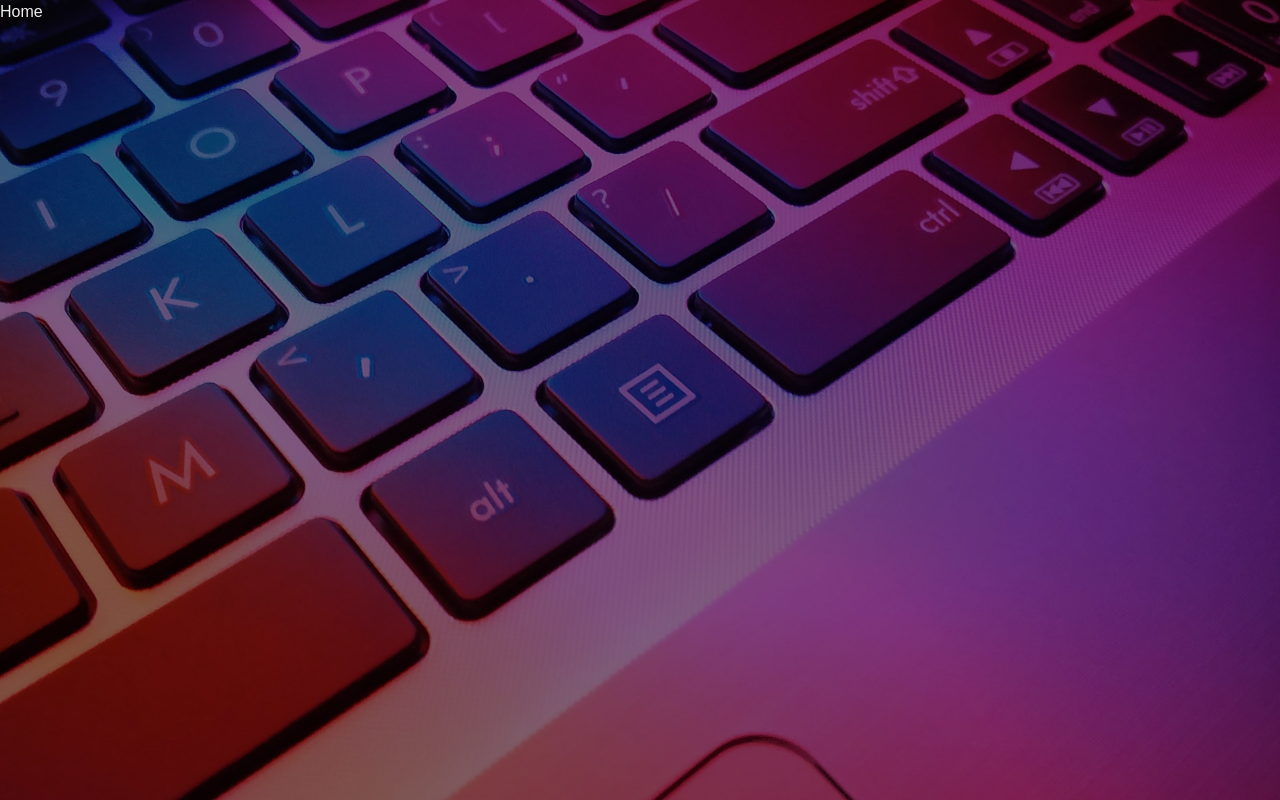
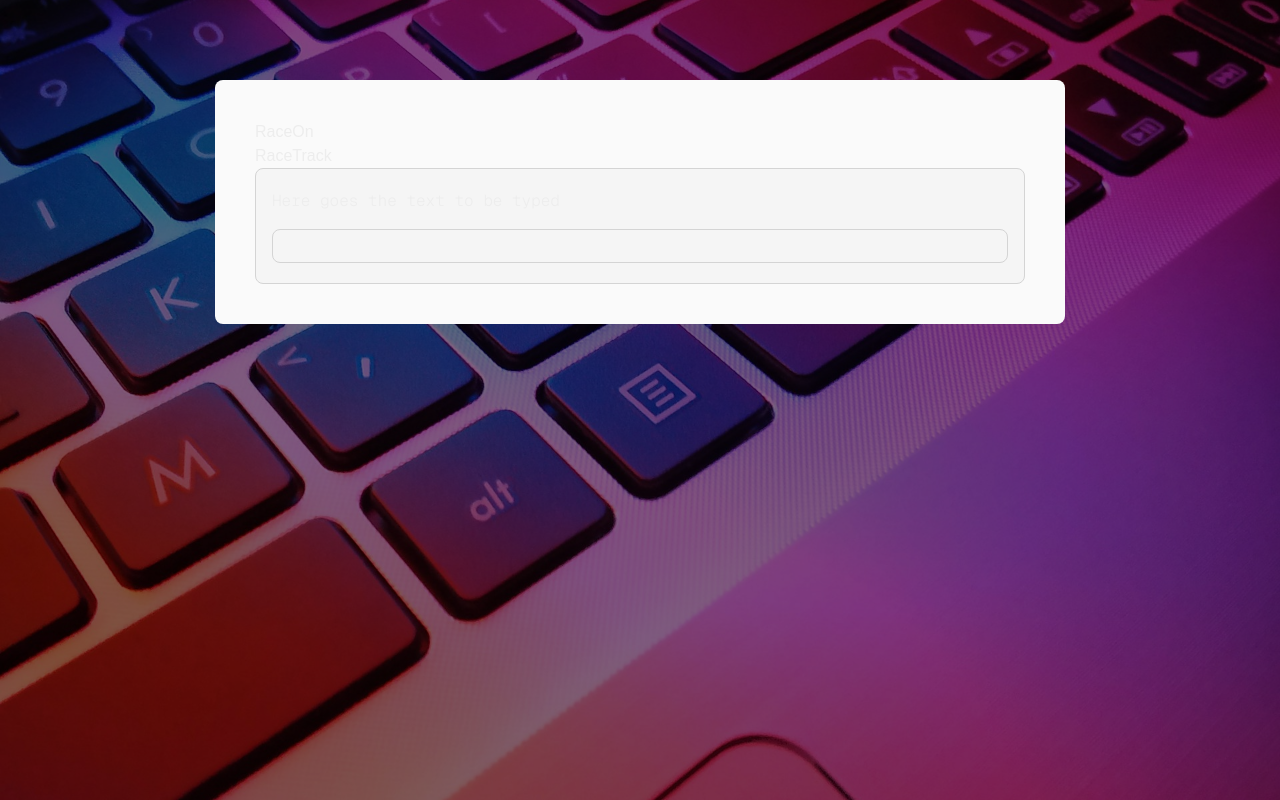
Before and after one commit to iamharshtambe/speed-keys, a Next.js app: page / in a window 1280 px wide. Built offline with nearby package versions, Linux system fonts and the light colour scheme.

Commit message:
build basic layout

```diff
--- /dev/null
+++ b/app/components/RaceOn.tsx
@@ -0,0 +1,3 @@
+export default function RaceOn() {
+  return <div>RaceOn</div>;
+}
--- /dev/null
+++ b/app/components/RaceTrack.tsx
@@ -0,0 +1,3 @@
+export default function RaceTrack() {
+  return <div>RaceTrack</div>;
+}
--- /dev/null
+++ b/app/components/TextInput.tsx
@@ -0,0 +1,10 @@
+export default function TextInput() {
+  return (
+    <div>
+      <input
+        type="text"
+        className="w-full rounded-lg border border-neutral-300 p-1 focus:border-black focus:outline-none"
+      />
+    </div>
+  );
+}
--- /dev/null
+++ b/app/components/TypingArea.tsx
@@ -0,0 +1,13 @@
+import TextInput from './TextInput';
+
+export default function TypingArea() {
+  return (
+    <div className="w-full space-y-4 rounded-lg border border-neutral-300 bg-neutral-100 px-4 py-5 font-mono font-light">
+      <div>Here goes the text to be typed</div>
+
+      <div>
+        <TextInput />
+      </div>
+    </div>
+  );
+}
--- a/app/page.tsx
+++ b/app/page.tsx
@@ -1,3 +1,15 @@
+import RaceOn from './components/RaceOn';
+import RaceTrack from './components/RaceTrack';
+import TypingArea from './components/TypingArea';
+
 export default function Home() {
-  return <div>Home</div>;
+  return (
+    <div className="flex items-center justify-center pt-20">
+      <div className="w-[850px] rounded-lg bg-neutral-50 p-10">
+        <RaceOn />
+        <RaceTrack />
+        <TypingArea />
+      </div>
+    </div>
+  );
 }
```
